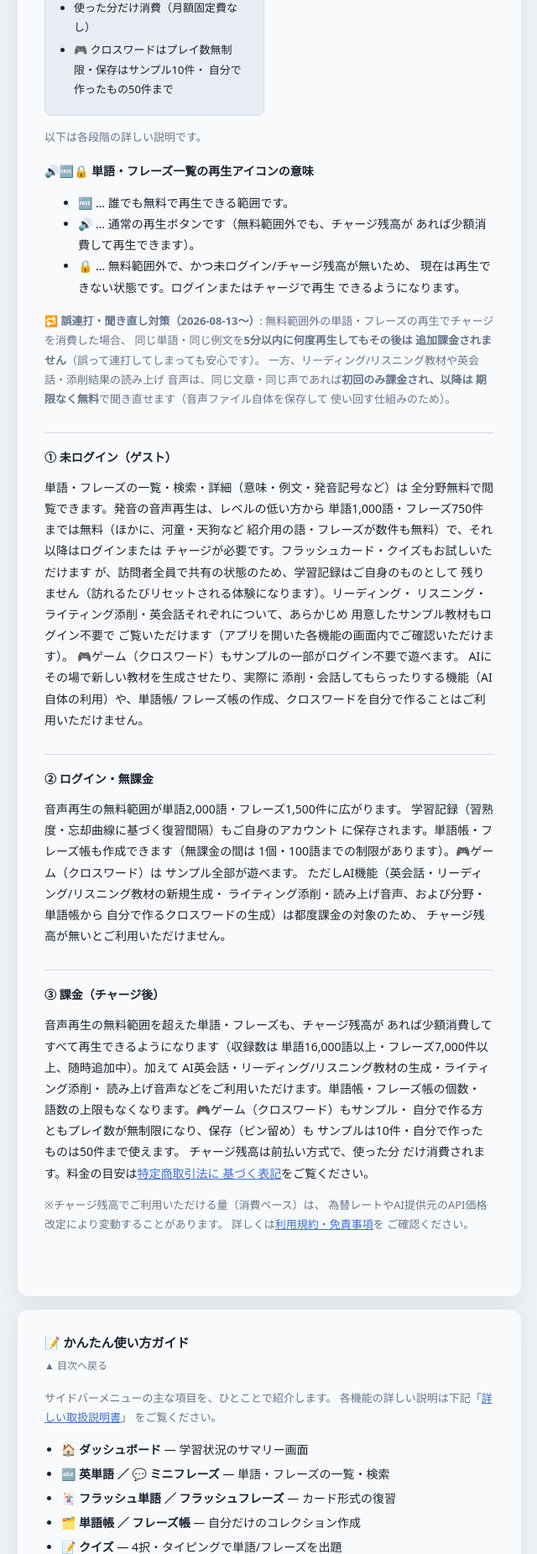
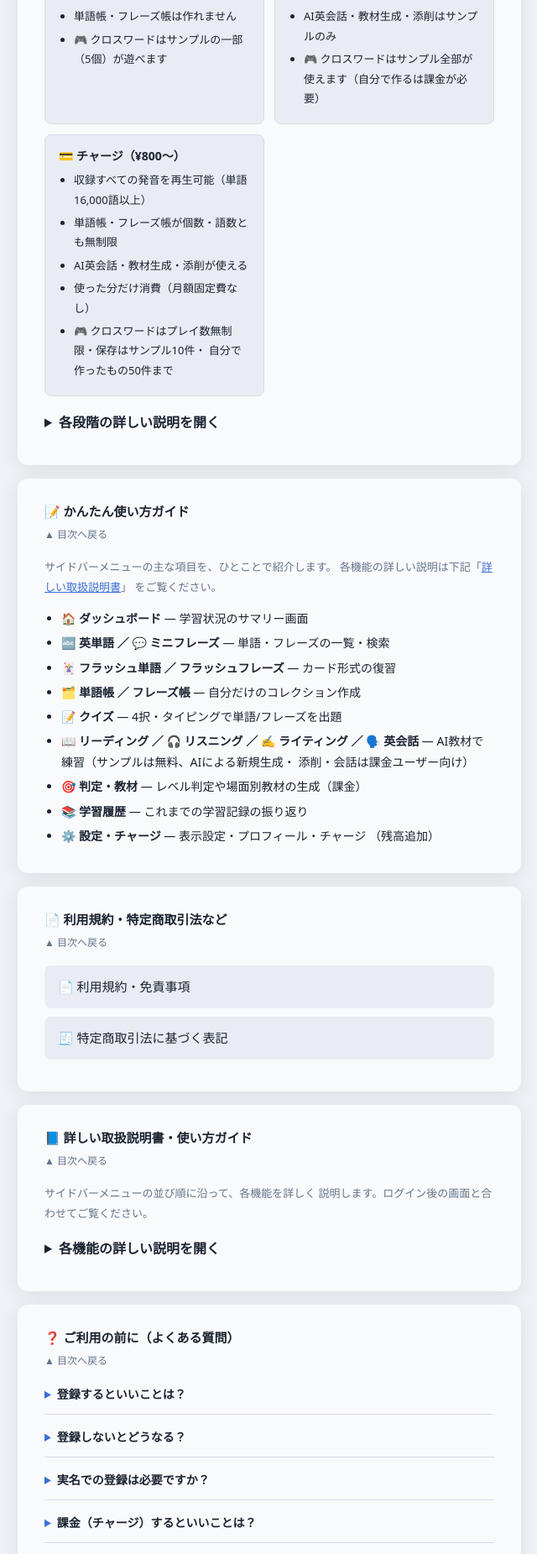
Before and after one commit to yutsuka123/LearningEnglishWithAI, a FastAPI app: page /static/about.html in a window 1280 px wide. Shown: the part 3724-5575 px from the top of the page at 84% size, without its empty margins (319-959 px from the left). Run offline with FastAPI, Linux system fonts and the light colour scheme; data comes from the database, SQL or seed files in the repository; data that the repository does not hold is empty; parts of the project's set-up code (start-up, migrations or seed data) failed here and were passed over.

Commit message:
about.html: ヒーロー画像+アコーディオン化で読みやすさ改善
情報量は削らず、長文セクション(ログイン前後の違い詳細/FAQ/困った
ときは)をdetails/summaryの開閉式に変更。ヒーロー画像・開発者アイコン
・目次絵文字を追加。#trouble-mic等のハッシュリンク先が閉じたまま
にならないようJSフォールバックも追加(ローカルPlaywrightで確認済み)。
ver1.5.0はまだ未デプロイのためバージョン据え置き、CHANGELOG.md/
release_notes.jsonへ追記のみ。

Co-Authored-By: Claude Sonnet 5 <noreply@anthropic.com>

```diff
--- a/static/about.html
+++ b/static/about.html
@@ -95,6 +95,8 @@
   </div>
   <div class="wrap">
     <div class="card" id="overview">
+      <img class="hero-img" src="/static/img/nyangailab_header_hero.jpg"
+        width="960" height="540" alt="nyangai labのイラスト：白衣を着た猫がAI英語学習アプリの教材（単語・フレーズ）を実験室で作っている様子" />
       <h1>🐱 nyangailab</h1>
       <p class="sub" data-i18n="about.sub">前払いチャージ制（使った分だけ）で、ニッチな語彙まで
         学べるAI英語学習アプリ</p>
@@ -138,6 +140,9 @@
       </ul>
 
       <h3 data-i18n="about.devTitle">🐾 開発者より</h3>
+      <div class="dev-row">
+        <img class="dev-avatar" src="/static/img/nyangailab_icon_128.png"
+          width="56" height="56" alt="nyangai labのアイコン(白衣を着た猫)" />
         <p data-i18n="about.devMessage">「サブスク疲れ」の私自身が、月額課金なしで英語学習を続けたくて
           趣味で作り始めたのがこのアプリです。今のAIの力を借りることで、
           一人ではとても揃えられなかった幅広い分野・語彙数を収録できました。
@@ -146,18 +151,19 @@
           まだ至らない点もあるアプリですが、よろしければ一度お試し
           いただけると嬉しいです。</p>
       </div>
+    </div>
 
     <div class="card" id="toc">
       <h2 data-i18n="about.tocTitle">📋 目次</h2>
       <ol class="toc-list">
-        <li><a href="#signup" data-i18n="about.toc.signup">登録するには？</a></li>
-        <li><a href="#charge" data-i18n="about.toc.charge">課金して使うには？</a></li>
-        <li><a href="#tiers" data-i18n="about.toc.tiers">ログイン前後・無課金/課金でできることの違い（詳細）</a></li>
-        <li><a href="#quickstart" data-i18n="about.toc.quickstart">かんたん使い方ガイド</a></li>
-        <li><a href="#legal" data-i18n="about.toc.legal">利用規約・特定商取引法など</a></li>
-        <li><a href="#manual" data-i18n="about.toc.manual">詳しい取扱説明書・使い方ガイド</a></li>
-        <li><a href="#faq" data-i18n="about.toc.faq">よくある質問</a></li>
-        <li><a href="#trouble" data-i18n="about.toc.trouble">困ったときは</a></li>
+        <li>📝 <a href="#signup" data-i18n="about.toc.signup">登録するには？</a></li>
+        <li>💳 <a href="#charge" data-i18n="about.toc.charge">課金して使うには？</a></li>
+        <li>🔓 <a href="#tiers" data-i18n="about.toc.tiers">ログイン前後・無課金/課金でできることの違い（詳細）</a></li>
+        <li>🚀 <a href="#quickstart" data-i18n="about.toc.quickstart">かんたん使い方ガイド</a></li>
+        <li>📄 <a href="#legal" data-i18n="about.toc.legal">利用規約・特定商取引法など</a></li>
+        <li>📘 <a href="#manual" data-i18n="about.toc.manual">詳しい取扱説明書・使い方ガイド</a></li>
+        <li>❓ <a href="#faq" data-i18n="about.toc.faq">よくある質問</a></li>
+        <li>🔧 <a href="#trouble" data-i18n="about.toc.trouble">困ったときは</a></li>
       </ol>
       <p class="muted mt" data-i18n="about.tocNote">このページの残りの節（登録の手順・課金方法・FAQ等の詳細）は現在日本語のみです。</p>
     </div>
@@ -270,7 +276,8 @@
           </ul>
         </div>
       </div>
-      <p class="muted">以下は各段階の詳しい説明です。</p>
+      <details class="manual-collapse">
+      <summary>各段階の詳しい説明を開く</summary>
 
       <div class="manual-item">
         <h3>🔊🆓🔒 単語・フレーズ一覧の再生アイコンの意味</h3>
@@ -341,6 +348,7 @@
           詳しくは<a href="/static/terms.html">利用規約・免責事項</a>を
           ご確認ください。</p>
       </div>
+      </details>
     </div>
 
     <div class="card" id="quickstart">
@@ -565,37 +573,37 @@
     <div class="card" id="faq">
       <h2>❓ ご利用の前に（よくある質問）</h2>
       <p class="totoc"><a href="#toc">▲ 目次へ戻る</a></p>
-      <div class="manual-item">
-        <h3>登録するといいことは？</h3>
+      <details class="faq-item">
+        <summary>登録するといいことは？</summary>
         <p>覚えた単語がずっと積み上がり（習熟度・忘却曲線に基づく復習
           間隔を記録）、次に開いたときもそこから続けられます。単語帳・
           フレーズ帳も作れるようになり、発音の無料再生範囲も広がります。
           登録は無料で、1分ほどで完了します。</p>
-      </div>
-      <div class="manual-item">
-        <h3>登録しないとどうなる？</h3>
+      </details>
+      <details class="faq-item">
+        <summary>登録しないとどうなる？</summary>
         <p>単語・フレーズの閲覧やサンプル教材は、登録しなくても
           お試しいただけます。ただし学習記録が保存されないため、
           訪れるたびにリセットされた状態になります。単語帳・フレーズ帳の
           作成もできません。まずは登録なしで雰囲気を確かめてから、
           気に入ったら登録していただく形でも問題ありません。</p>
-      </div>
-      <div class="manual-item">
-        <h3>実名での登録は必要ですか？</h3>
+      </details>
+      <details class="faq-item">
+        <summary>実名での登録は必要ですか？</summary>
         <p><b>必要ありません。</b>「呼んでほしいお名前」はニックネームで
           構いません。チャージキーの発行などご連絡の際の宛名として
           使うだけで、本名確認等は一切行っていません。</p>
-      </div>
-      <div class="manual-item">
-        <h3>課金（チャージ）するといいことは？</h3>
+      </details>
+      <details class="faq-item">
+        <summary>課金（チャージ）するといいことは？</summary>
         <p>発音の音声再生が収録すべての単語・フレーズで聞けるように
           なるほか、AI英会話・リーディング/リスニング教材の生成・
           ライティング添削などが使えるようになります。単語帳・フレーズ帳の
           個数・語数の上限もなくなります。月額サブスクではなく前払い
           チャージ制なので、使わなければ追加の費用は発生しません。</p>
-      </div>
-      <div class="manual-item">
-        <h3>クレジットカード情報や決済の管理はどうなっていますか？</h3>
+      </details>
+      <details class="faq-item">
+        <summary>クレジットカード情報や決済の管理はどうなっていますか？</summary>
         <p>クレジットカード番号等の決済情報は、開発者（私）側では
           一切保持・管理していません。決済方法は2通りあります。</p>
         <p>① 「<a href="https://thebase.in/"
@@ -608,23 +616,23 @@
         <p>いずれの方法でも、開発者が受け取るのは決済完了後の結果通知の
           みで、カード番号やPayPayアカウントの詳細に触れることは
           ありません。</p>
-      </div>
-      <div class="manual-item">
-        <h3>個人開発とのことですが、止まったりしませんか？</h3>
+      </details>
+      <details class="faq-item">
+        <summary>個人開発とのことですが、止まったりしませんか？</summary>
         <p>不具合対応やメンテナンスのため、予告なく一時的にご利用
           いただけなくなる場合があります。ご了承のうえお使いください。</p>
-      </div>
-      <div class="manual-item">
-        <h3>教材はAIが作っているのですか？</h3>
+      </details>
+      <details class="faq-item">
+        <summary>教材はAIが作っているのですか？</summary>
         <p>はい。単語・フレーズ・例文等のコンテンツ、読み上げ音声、
           音声入力の認識（発音判定等）は、OpenAIが提供するAIモデルを
           用いて作成・生成しています。内容の確認には努めていますが、
           まれに不自然な表現や誤りが生じる可能性があります。詳しくは
           <a href="/static/terms.html">利用規約・免責事項</a>を
           ご覧ください。</p>
-      </div>
-      <div class="manual-item">
-        <h3>PayPay直接決済とBASE、どちらで購入すればいいですか？</h3>
+      </details>
+      <details class="faq-item">
+        <summary>PayPay直接決済とBASE、どちらで購入すればいいですか？</summary>
         <p>PayPayでの直接決済（①）は、支払いが完了すると同時に
           キーの発行・入力なしでそのまま残高に反映されるのが特長です
           （対応する決済手段はPayPayのみ）。すぐにチャージしたい方に
@@ -634,15 +642,15 @@
           を設定画面で入力する一手間と、キー発行までの多少のお時間が
           必要です。PayPay以外の決済手段をご希望の方はこちらをお使い
           ください。</p>
-      </div>
+      </details>
     </div>
 
     <div class="card" id="trouble">
       <h2>🔧 困ったときは</h2>
       <p class="totoc"><a href="#toc">▲ 目次へ戻る</a></p>
 
-      <div class="manual-item" id="trouble-signup">
-        <h3>新規登録ができない</h3>
+      <details class="faq-item" id="trouble-signup">
+        <summary>新規登録ができない</summary>
         <ul>
           <li>メールアドレスの形式が正しいか確認してください
             （例: example@mail.com）。</li>
@@ -662,10 +670,10 @@
           <li>短時間に何度も送信すると、一時的に登録を制限する場合が
             あります。少し時間をおいてから再度お試しください。</li>
         </ul>
-      </div>
+      </details>
 
-      <div class="manual-item" id="trouble-login">
-        <h3>ログインできない</h3>
+      <details class="faq-item" id="trouble-login">
+        <summary>ログインできない</summary>
         <ul>
           <li>メールアドレス（初期からご利用の方はユーザー名）と
             パスワードが正しいか確認してください。</li>
@@ -675,10 +683,10 @@
           <li>短時間に何度も失敗すると、一時的にログインを制限する場合が
             あります。少し時間をおいてから再度お試しください。</li>
         </ul>
-      </div>
+      </details>
 
-      <div class="manual-item" id="trouble-charge">
-        <h3>チャージキーが使えない・届かない</h3>
+      <details class="faq-item" id="trouble-charge">
+        <summary>チャージキーが使えない・届かない</summary>
         <ul>
           <li>キーは大文字・小文字や記号を含め、届いたとおり正確に
             入力してください（コピー＆ペーストがおすすめです）。</li>
@@ -689,10 +697,10 @@
             場合は、ご購入時のメールアドレスと登録メールアドレスが
             一致しているかご確認のうえ、上記連絡先までご連絡ください。</li>
         </ul>
-      </div>
+      </details>
 
-      <div class="manual-item" id="trouble-mic">
-        <h3>マイクが使えない（ハンズフリー会話・録音）</h3>
+      <details class="faq-item" id="trouble-mic">
+        <summary>マイクが使えない（ハンズフリー会話・録音）</summary>
         <p>「マイクの使用が許可されていません」と表示される場合、多くは
           ブラウザまたはOSの側でこのサイトのマイク使用がブロックされて
           います。以下の該当箇所をご確認のうえ、ページを再読み込みして
@@ -729,10 +737,10 @@
         </ul>
         <p class="muted">上記はブラウザ・OSのバージョンによって画面や
           手順が異なる場合があります。あらかじめご了承ください。</p>
-      </div>
+      </details>
 
-      <div class="manual-item" id="manual-pricing">
-        <h3>💰 ポイントの目安（800ptでどのくらい使える？）</h3>
+      <details class="faq-item" id="manual-pricing">
+        <summary>💰 ポイントの目安（800ptでどのくらい使える？）</summary>
         <p>チャージしたポイント(pt)は、AI英会話・教材の読み上げ・添削・
           クロスワードのAIヒントなどに使うたびに少しずつ消費されます。
           内容の長さによって消費量は変わりますが、目安は次のとおりです
@@ -770,7 +778,7 @@
           再利用できAIを呼び出す必要が無かった場合でも、最低0.25ptを
           消費します（データベースの保存・スコア管理など、AI以外の運用
           コストぶんとしてご了承ください）。</p>
-      </div>
+      </details>
 
       <p class="muted mt">ご不明な点は、ログイン後の設定画面にある
         「お問い合わせ・ご要望」よりお気軽にご連絡ください。</p>
@@ -781,6 +789,21 @@
 
   <script>
     (function () {
+      // #trouble-mic等のハッシュリンク(static/js/views.jsのマイク権限
+      // エラー案内から直接リンクされている)で開いたときに、折りたたみ
+      // 済みのdetailsでも中身が見えるようにする(最新ブラウザは標準で
+      // 自動展開するが、念のためのフォールバック)。
+      function openTargetDetails() {
+        if (!location.hash) return;
+        var el = document.getElementById(location.hash.slice(1));
+        while (el) {
+          if (el.tagName === 'DETAILS') el.open = true;
+          el = el.parentElement;
+        }
+      }
+      openTargetDetails();
+      window.addEventListener('hashchange', openTargetDetails);
+
       // バージョン/リリース日はCHANGELOG.mdに連動（/api/system/my-usage
       // 経由。手動転記だと更新漏れが起きるため・2026-08-12）。
       fetch("/api/system/my-usage")
--- a/static/css/page.css
+++ b/static/css/page.css
@@ -128,3 +128,27 @@ ul.links a:hover { background: var(--line); }
 details.manual-collapse { margin: 8px 0; }
 details.manual-collapse > summary { cursor: pointer; font-weight: 600;
   color: var(--text); padding: 4px 0; }
+
+/* about.htmlのヒーロー画像(2026-09-23「文字が多い」対策・カード上端に
+   フチなしで馴染ませるため、カードのpadding分だけ負のマージンで広げる)。 */
+.hero-img { display: block; width: calc(100% + 64px); height: auto;
+  margin: -28px -32px 20px; border-radius: var(--radius) var(--radius) 0 0; }
+
+/* 開発者メッセージのアイコン(同・アイコン画像で文章を区切る)。 */
+.dev-row { display: flex; gap: 14px; align-items: flex-start; margin-top: 8px; }
+.dev-avatar { flex: none; width: 56px; height: 56px; border-radius: 50%;
+  border: 2px solid var(--line); }
+.dev-row p { margin: 0; }
+
+/* FAQ/困ったときはのアコーディオン化(同・長文を折りたたんで見やすく。
+   情報自体は削らずクリックで展開できる形にする)。 */
+details.faq-item { margin: 0 0 14px; padding-bottom: 12px;
+  border-bottom: 1px solid var(--line); }
+details.faq-item:last-child { margin-bottom: 0; padding-bottom: 0;
+  border-bottom: none; }
+details.faq-item > summary { cursor: pointer; font-weight: 600;
+  font-size: 14px; color: var(--text); padding: 2px 0; }
+details.faq-item > summary:hover { color: var(--accent); }
+details.faq-item[open] > summary { margin-bottom: 8px; }
+details.faq-item > summary::marker,
+details.faq-item > summary::-webkit-details-marker { color: var(--accent); }
```
Also changed, not shown: CHANGELOG.md, release_notes.json, static/img/nyangailab_header_hero.jpg (added). Lines whose indentation alone changed are shown as unchanged.
